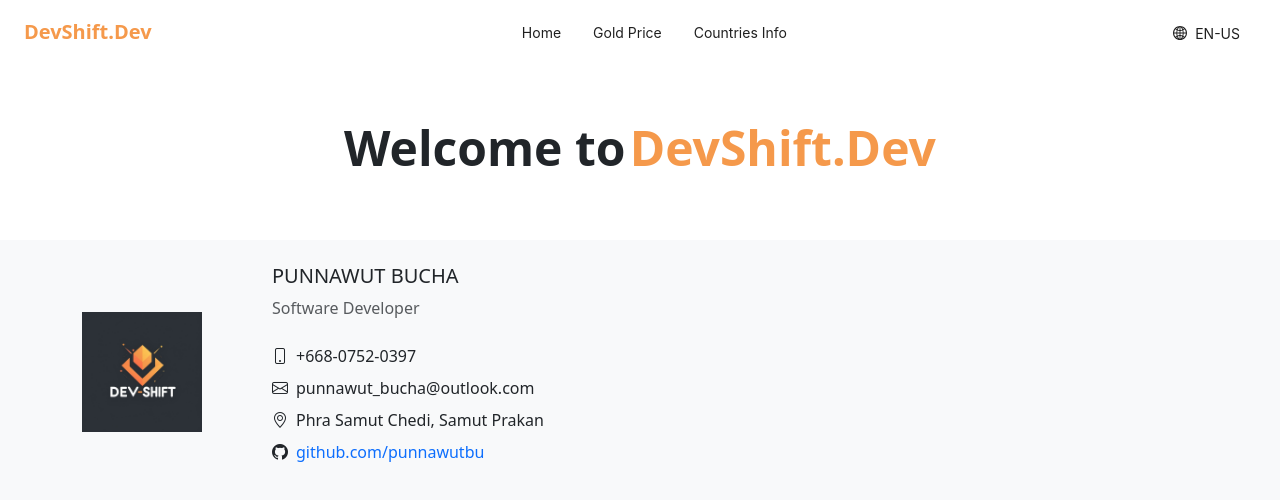
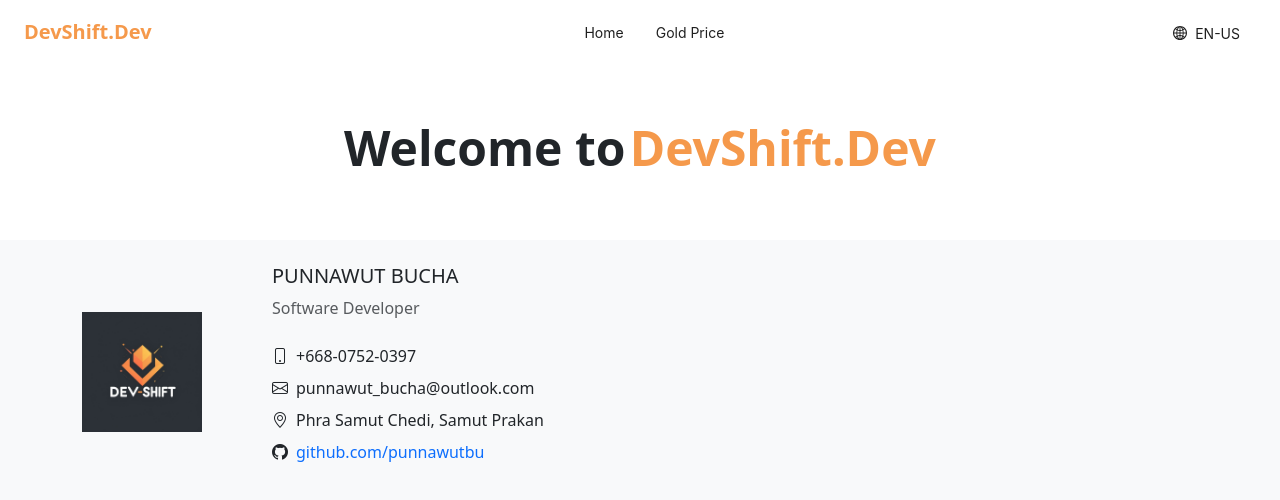
Before and after one commit to punnawutbu/devshift-app, a Next.js app: page / in a window 1280 px wide. Shown: the top 500 px of the page. Built offline with nearby package versions, Linux system fonts and the light colour scheme.

Commit message:
🔥 close : countries-info

```diff
--- a/src/components/Navbar.tsx
+++ b/src/components/Navbar.tsx
@@ -59,14 +59,14 @@
         </Link>
       ),
     },
-    {
-      key: '/countries-info',
-      label: (
-        <Link href="/countries-info" style={{ textDecoration: 'none' }}>
-          {t('countries')}
-        </Link>
-      ),
-    },
+    // {
+    //   key: '/countries-info',
+    //   label: (
+    //     <Link href="/countries-info" style={{ textDecoration: 'none' }}>
+    //       {t('countries')}
+    //     </Link>
+    //   ),
+    // },
   ];
 
   if (!isReady) return null;
```
